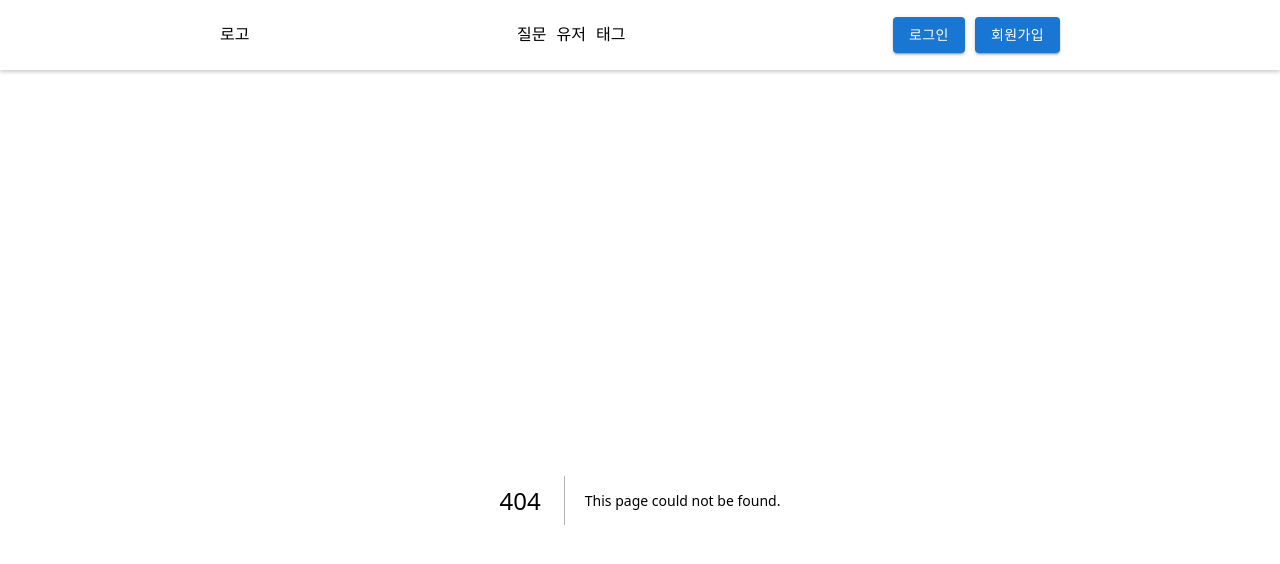
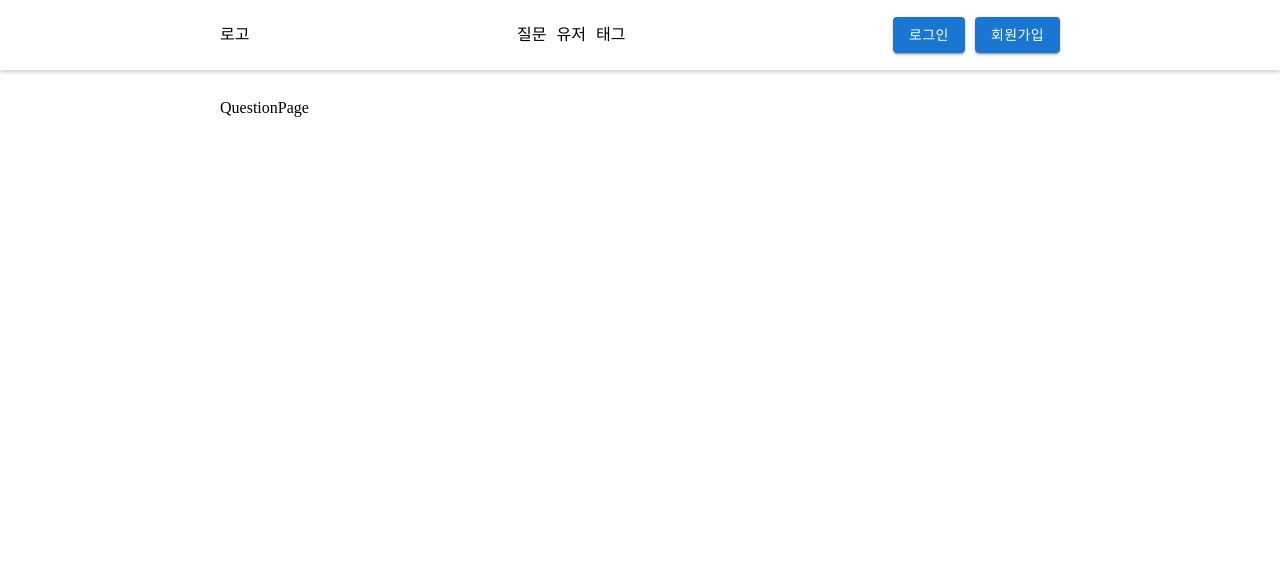
Before and after one commit to 0miiii/Qumunity-next, a Next.js app: page /question in a window 1280 px wide. Before the commit this address had no page. Shown: the top 564 px of the page. Built offline with nearby package versions, Linux system fonts and the light colour scheme.

Commit message:
Add pages

```diff
--- /dev/null
+++ b/src/pages/question/index.tsx
@@ -0,0 +1,7 @@
+import React from "react";
+
+const QuestionPage = () => {
+  return <div>QuestionPage</div>;
+};
+
+export default QuestionPage;
```
Also changed, not shown: src/pages/mypage/index.tsx (added, +7 -0 lines), src/pages/taglist/index.tsx (added, +7 -0 lines), src/pages/userlist/index.tsx (added, +7 -0 lines).
